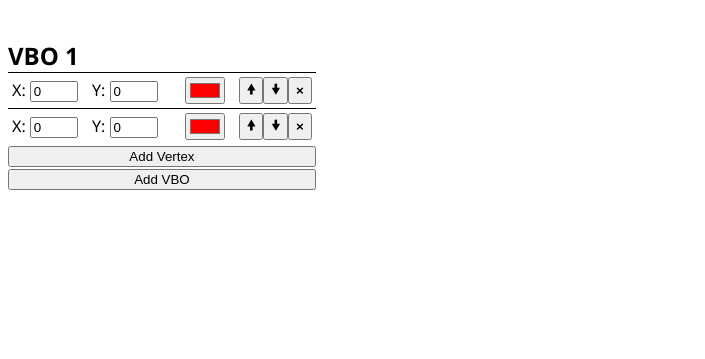
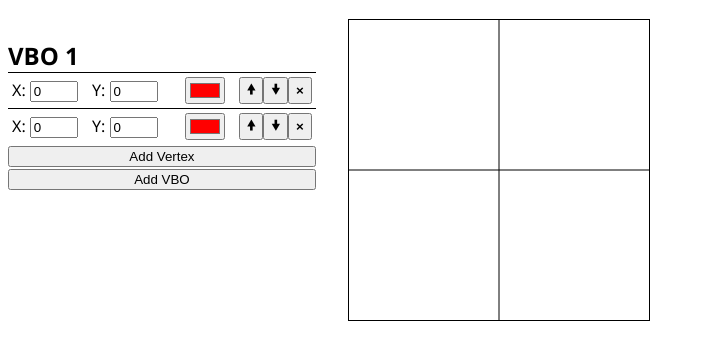
Before and after one commit to gregk27/GLDraw, a plain HTML site: page index.html in a window 1280 px wide. Shown: the part 75-434 px from the top of the page, without its empty margins (0-705 px from the left). Drawn offline with Linux system fonts and the light colour scheme.

Commit message:
Setup canvas with x/y axes

```diff
--- a/index.html
+++ b/index.html
@@ -13,7 +13,7 @@
     <section id="inputs">
         <button>Add VBO</button>
     </section>
-    <canvas id="display">
+    <canvas id="display" width="300" height="300">
 
     </canvas>
 </body>
--- a/main.css
+++ b/main.css
@@ -5,6 +5,9 @@ body {
     grid-template-areas: "heading heading" "inputs display";
     grid-template-columns: min-content auto;
     grid-template-rows: auto auto;
+    column-gap: 2em;
+    margin-right: 2em;
+    margin-bottom: 2em;
 }
 
 body>h1 {
@@ -54,4 +57,5 @@ input[type=color] {
 
 #display {
     grid-area: display;
+    border:1px solid black;
 }
--- a/main.js
+++ b/main.js
@@ -224,6 +224,28 @@ function updateVBOs(){
     e.appendChild(button);
 }
 
+function redraw(){
+    const canvas = document.getElementById("display");
+    /** @type {CanvasRenderingContext2D} */
+    const ctx = canvas.getContext('2d');
+
+    const width = document.getElementById("display").width;
+    const height = document.getElementById("display").height;
+    const cx = width/2;
+    const cy = height/2;
+    const scale = width/15;
+
+    ctx.lineWidth = 1;
+    ctx.beginPath();
+    ctx.moveTo(cx, 0);
+    ctx.lineTo(cx, height);
+    ctx.moveTo(0, cy);
+    ctx.lineTo(width, cy);
+    ctx.stroke();
+
+    ctx.lineWidth = scale;
+}
+
 window.onload = () => {
     let vbo = new VBO("VBO 1");
     let vert = new Vertex(vbo);
@@ -234,4 +256,6 @@ window.onload = () => {
 
     vbos.push(vbo);
     updateVBOs();
+
+    redraw()
 }
```
